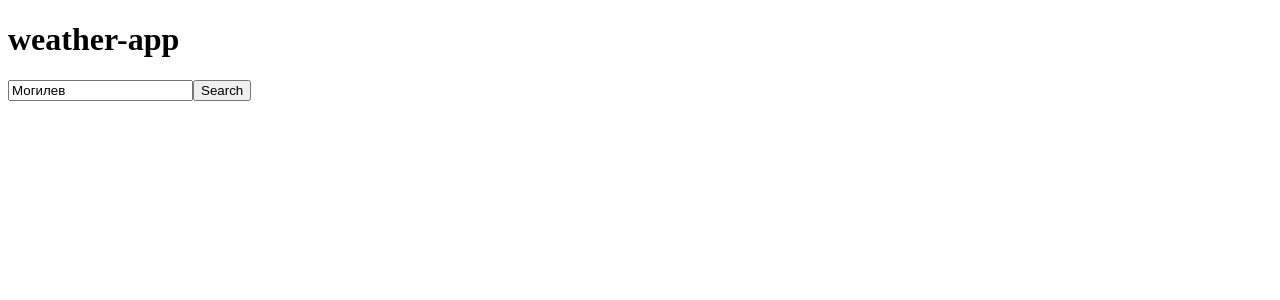
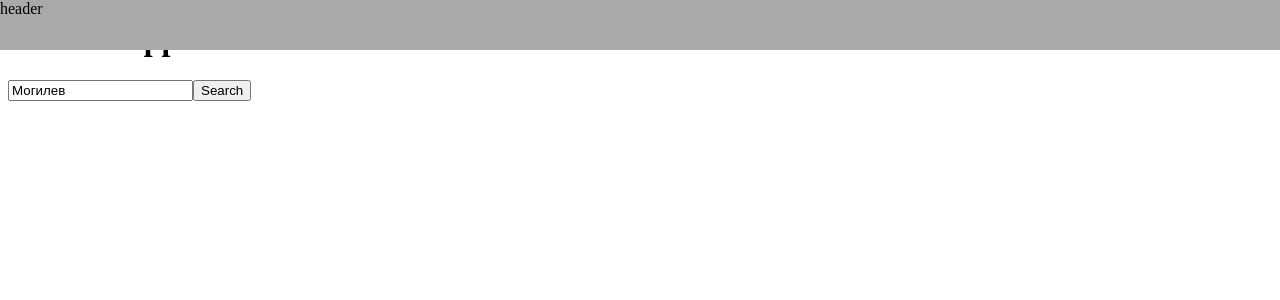
Before and after one commit to vladzyabs/weather, a React (Create React App) app: page / in a window 1280 px wide. Shown: the top 300 px of the page. Built offline with nearby package versions, Linux system fonts and the light colour scheme.

Commit message:
added Header.tsx

```diff
--- a/src/App.tsx
+++ b/src/App.tsx
@@ -3,7 +3,7 @@ import {useDispatch, useSelector} from 'react-redux'
 import {getWeatherTC} from './store/weatherReducer/weatherReducer'
 import {AppRootStoreType} from './store/rootReducer'
 import {GetWeatherRT} from './api/apiType'
-import {Button, Input} from './components'
+import {Button, Header, Input} from './components'
 
 const App = () => {
 
@@ -18,6 +18,7 @@ const App = () => {
 
    return (
       <div className="App">
+         <Header/>
          <h1>weather-app</h1>
          <Input type="text" value={city} onChange={e => setCity(e.target.value)}/>
          <Button onClick={onclick}>Search</Button>
--- /dev/null
+++ b/src/components/Header/Header.module.scss
@@ -0,0 +1,8 @@
+.header {
+  position: fixed;
+  height: 50px;
+  top: 0;
+  left: 0;
+  right: 0;
+  background: #aaa;
+}
--- /dev/null
+++ b/src/components/Header/Header.tsx
@@ -0,0 +1,12 @@
+import React from 'react'
+import classes from './Header.module.scss'
+
+const Header = () => {
+   return (
+      <header className={classes.header}>
+         header
+      </header>
+   )
+}
+
+export default React.memo(Header)
--- a/src/components/index.ts
+++ b/src/components/index.ts
@@ -1,2 +1,4 @@
 export {default as Input} from './common/Input/Input'
 export {default as Button} from './common/Button/Button'
+
+export {default as Header} from './Header/Header'
```
